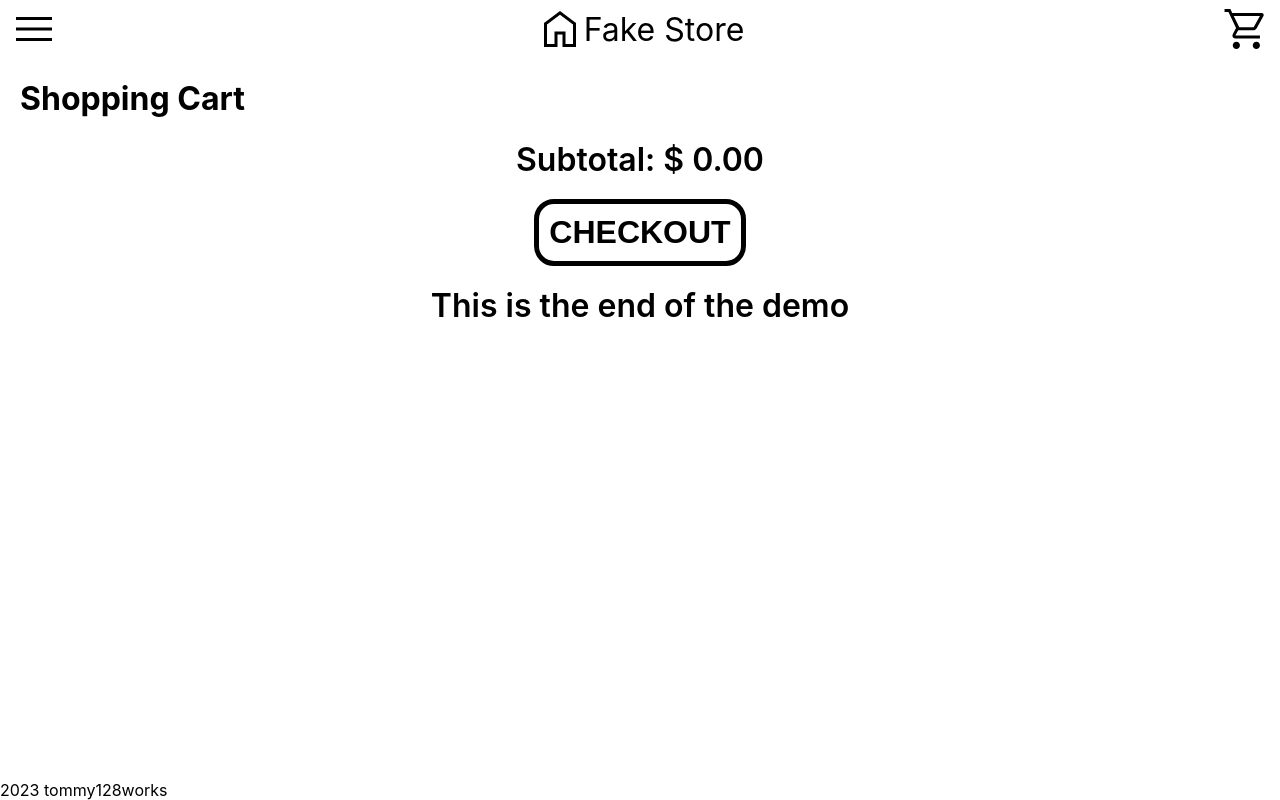
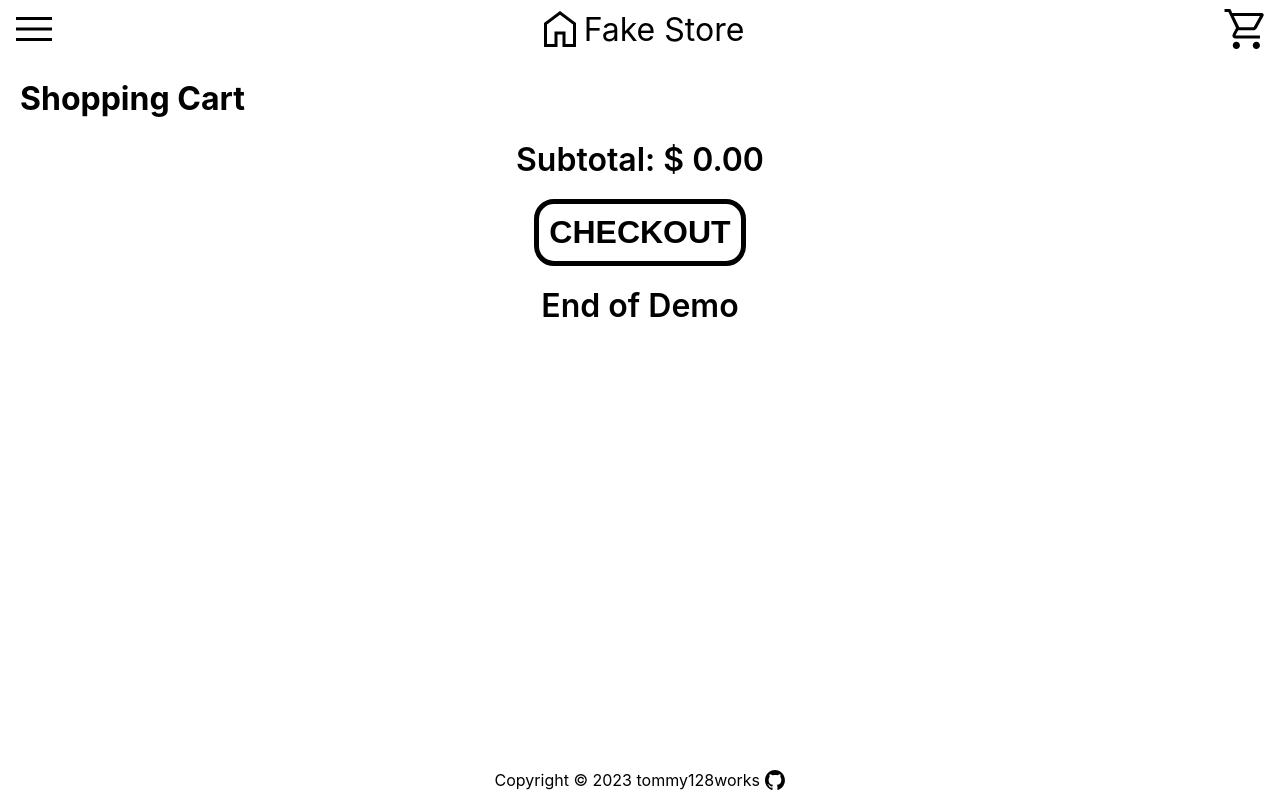
Before and after one commit to tommy128works/Shopping-Cart, a React (Vite) app: page /shopping-cart in a window 1280 px wide. Built offline with nearby package versions, Linux system fonts and the light colour scheme.

Commit message:
feat : add Footer

```diff
--- a/src/components/Footer.jsx
+++ b/src/components/Footer.jsx
@@ -1,11 +1,19 @@
 import PropTypes from "prop-types";
 import React from "react";
+
 import "../styles/Footer.scss";
+import githubIcon from "../assets/icons/github_icon.svg";
 
 const Footer = () => {
   return (
     <footer id="footer">
-      <span>2023 tommy128works</span>
+      <a
+        target="_blank"
+        href="https://github.com/tommy128works/Shopping-Cart"
+        rel="noreferrer"
+      >
+        Copyright © 2023 tommy128works <img src={githubIcon} />
+      </a>
     </footer>
   );
 };
--- a/src/components/ShoppingCart.jsx
+++ b/src/components/ShoppingCart.jsx
@@ -12,14 +12,14 @@ const calculateTotal = (cartItems) => {
 
   cartItems.map((item) => {
     total += item.price;
-  })
+  });
 
   return total.toFixed(2);
-}
+};
 
 calculateTotal.propTypes = {
   cartItems: PropTypes.arrayOf(PropTypes.object).isRequired,
-}
+};
 
 const CartItem = ({
   title,
@@ -32,7 +32,9 @@ const CartItem = ({
 }) => {
   return (
     <div className="cart-item">
-        <div className="img-container" ><img src={imageURL}/></div>
+      <div className="img-container">
+        <img src={imageURL} />
+      </div>
       <div className="item-details">
         <div className="first-row">
           <div>{title}</div>
@@ -43,10 +45,9 @@ const CartItem = ({
           <div className="item-quantity-container">
             <img src={subtractIcon} />
             <div>{count}</div>
-                    <img src={addIcon} />
+            <img src={addIcon} onClick={() => addToCart()} />
           </div>
         </div>
-
       </div>
     </div>
   );
@@ -57,12 +58,13 @@ CartItem.propTypes = {
   price: PropTypes.number.isRequired,
   count: PropTypes.number.isRequired,
   imageURL: PropTypes.string.isRequired,
-  // addToCart: PropTypes.func.isRequired,
+  addToCart: PropTypes.func.isRequired,
 };
 
 const ShoppingCart = () => {
   const { cartItems, addToCart, subtractFromCart, deleteFromCart } =
     useContext(ShopContext);
+
   return (
     <div id="shopping-cart">
       <h1>Shopping Cart</h1>
@@ -83,13 +85,10 @@ const ShoppingCart = () => {
         })}
       </div>
       <div className="check-out-container">
-        <div>Subtotal: $ {calculateTotal(cartItems)}
-
+        <div>Subtotal: $ {calculateTotal(cartItems)}</div>
+        <button>CHECKOUT</button>
+        <div>End of Demo</div>
       </div>
-        <button>CHECKOUT</button>
-        <div>This is the end of the demo</div>
-      </div>
-
     </div>
   );
 };
--- a/src/styles/Footer.scss
+++ b/src/styles/Footer.scss
@@ -0,0 +1,23 @@
+#footer {
+    display: flex;
+    justify-content: center;
+    margin-bottom: 10px;
+
+    img {
+        height: 20px;
+        width: auto;
+    }
+
+    a {
+        display: flex;
+        align-items: center;
+        column-gap: 5px;
+    }
+
+    a:link,
+    a:visited {
+      text-decoration: inherit;
+      color: inherit;
+      cursor: pointer;
+    }
+}
--- a/src/styles/ShoppingCart.scss
+++ b/src/styles/ShoppingCart.scss
@@ -1,5 +1,4 @@
 #shopping-cart {
-
   h1 {
     margin-left: 20px;
   }
@@ -7,10 +6,11 @@
   .cart-container {
     margin: 0 20vw;
 
+    font-size: 1.5rem;
+
     .cart-item {
       display: flex;
       margin: 30px 0;
-
 
       .img-container {
         flex: 1;
@@ -38,6 +38,7 @@
           img {
             width: auto;
             height: 30px;
+            cursor: pointer;
           }
         }
 
@@ -46,12 +47,12 @@
 
           div {
             flex: 1;
-
           }
 
           img {
             width: auto;
             height: 30px;
+            cursor: pointer;
           }
 
           .item-quantity-container {
@@ -62,12 +63,9 @@
               flex: 1;
             }
           }
-
         }
       }
     }
-
-
   }
 
   .check-out-container {
@@ -86,29 +84,27 @@
       border-radius: 20px;
       border: 5px solid black;
       padding: 10px;
+      cursor: pointer;
     }
   }
-
-
 }
 
 @media (max-width: 1200px) {
   #shopping-cart {
-
     .cart-container {
-
+      font-size: 1.25rem;
     }
   }
 }
 
 @media (max-width: 600px) {
   #shopping-cart {
-
     .cart-container {
       margin: 0;
 
+      font-size: 1.1rem;
+
       .cart-item {
-
         img {
           width: 100px;
           height: 100px;
```
Also changed, not shown: src/assets/icons/github_icon.svg (added). Lines whose indentation alone changed are shown as unchanged.
